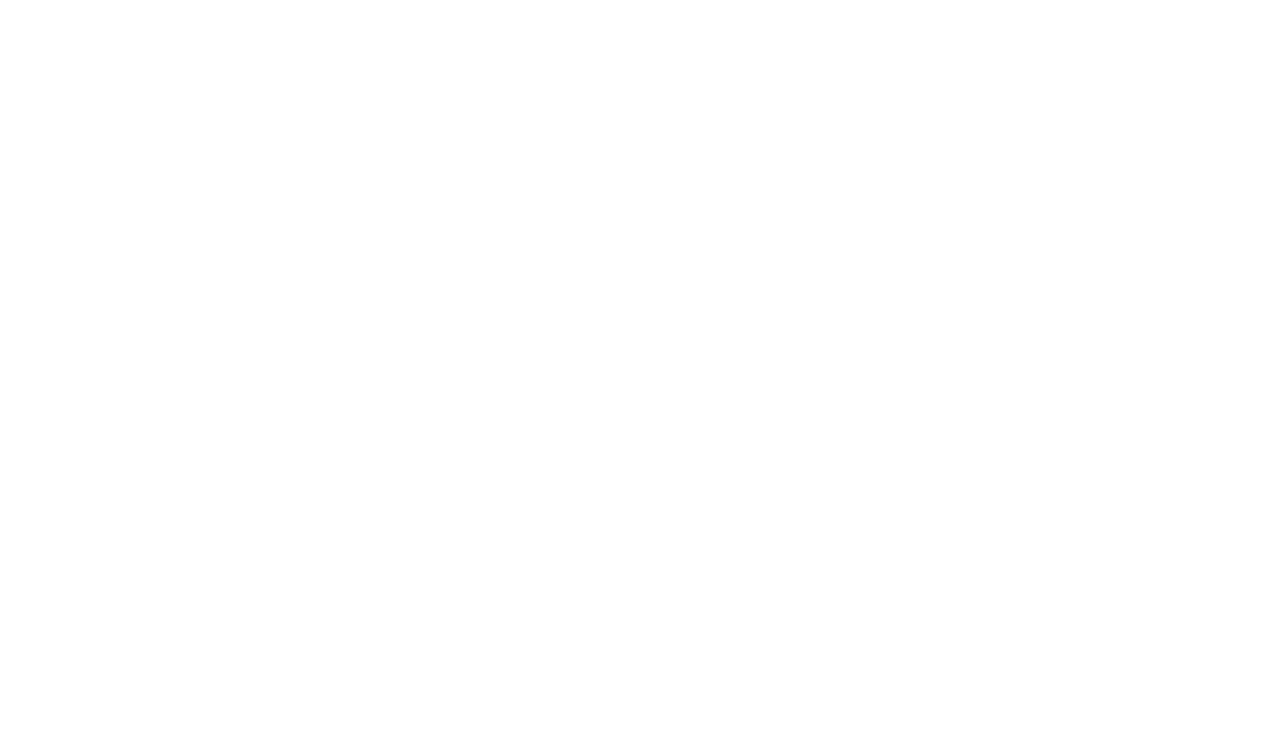
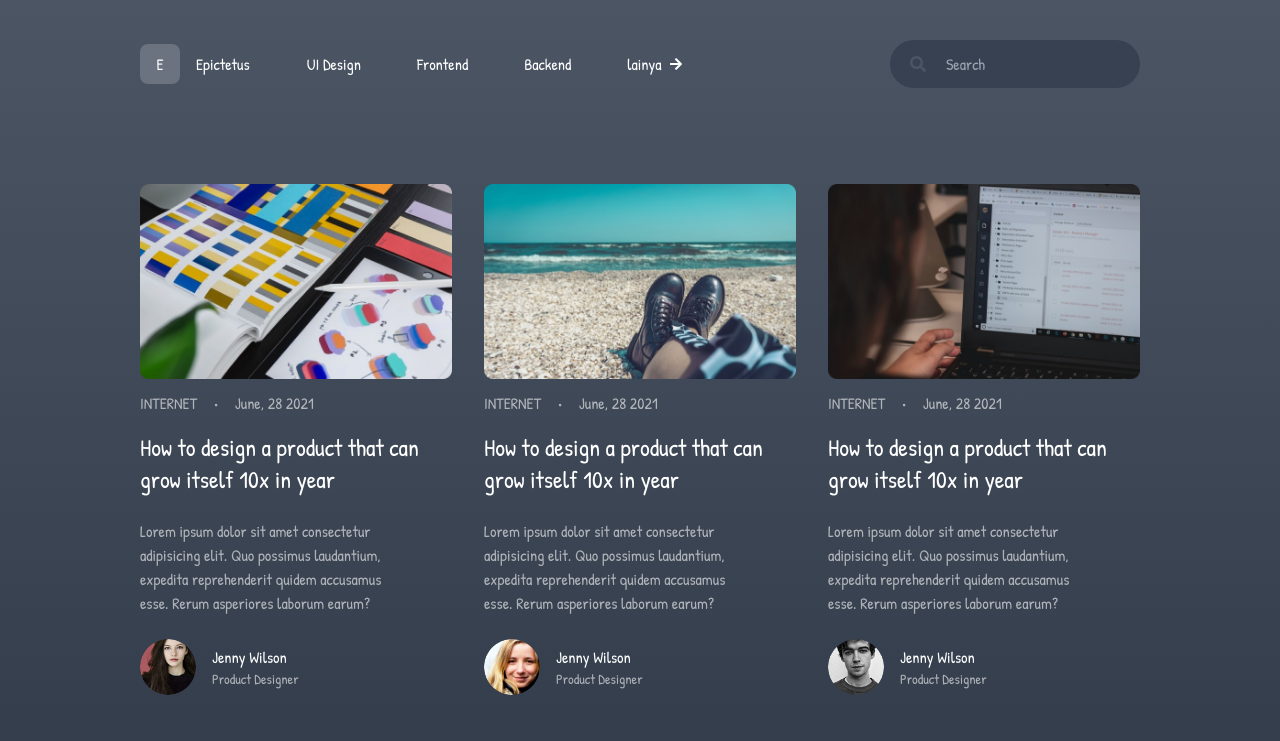
Before and after one commit to ardiansetya/slicing-ui-epictetus, a Next.js app: page /posts in a window 1280 px wide. Shown: the top 741 px of the page. Built offline with nearby package versions, Linux system fonts and the light colour scheme.

Commit message:
create post route

```diff
--- a/src/components/CardPost.jsx
+++ b/src/components/CardPost.jsx
@@ -6,7 +6,6 @@ const CardPost = ({ thumbnail, ...infoPost }) => {
     <article>
       <img src={thumbnail} alt="" />
       <div className='mt-3'>
-
       <InfoPost {...infoPost} />
       </div>
     </article>
--- a/src/components/FeaturedPost.jsx
+++ b/src/components/FeaturedPost.jsx
@@ -4,8 +4,8 @@ import InfoPost from "./InfoPost";
 const FeaturedPost = () => {
   return (
     <article>
-      <div className="flex flex-wrap items-center gap-8">
-        <div className="lg:w-8/12 md:7/12 w-full">
+      <div className="flex flex-col md:flex-row items-center gap-8">
+        <div className="lg:w-8/12 md:6/12 w-full">
           <img
             className="rounded-xl"
             src="/featured-thumbnail.png"
@@ -13,7 +13,7 @@ const FeaturedPost = () => {
           />
         </div>
 
-        <div className="lg:w-4/12 md:w-5/12 w-full flex flex-col justify-center">
+        <div className="lg:w-4/12 md:w-6/12 w-full flex flex-col justify-center">
           <InfoPost
             category="UI Design"
             date="July, 2 2021"
--- a/src/pages/index.js
+++ b/src/pages/index.js
@@ -24,7 +24,7 @@ export default function Home() {
   return (
     <Layout >
         <FeaturedPost />
-        <div className="flex flex-wrap items-center  -mx-4 mt-8">
+        <div className="flex flex-wrap items-center -mx-4 mt-8">
           {posts.map((post) => (
             <div key={post.id} className="md:w-4/12 w-full px-4 py-6">
               <CardPost {...post} />
--- a/src/pages/posts.jsx
+++ b/src/pages/posts.jsx
@@ -1,11 +1,21 @@
-import React from 'react'
+import Layout from '@/components/Layout'
+import React, { useState } from 'react'
+import mockPost from '@/utils/post.json'
+import CardPost from '@/components/CardPost'
 
 const posts = () => {
+  const [posts, setPost] = useState(mockPost)
   return (
-    <div>
-
-    </div>
-  )
+    <Layout>
+      <div className="flex flex-wrap items-center -mx-4 mt-8">
+        {posts.map((post) => (
+          <div key={post.id} className="md:w-4/12 w-full px-4 py-6">
+            <CardPost {...post} />
+          </div>
+        ))}
+      </div>
+    </Layout>
+  );
 }
 
 export default posts
```
